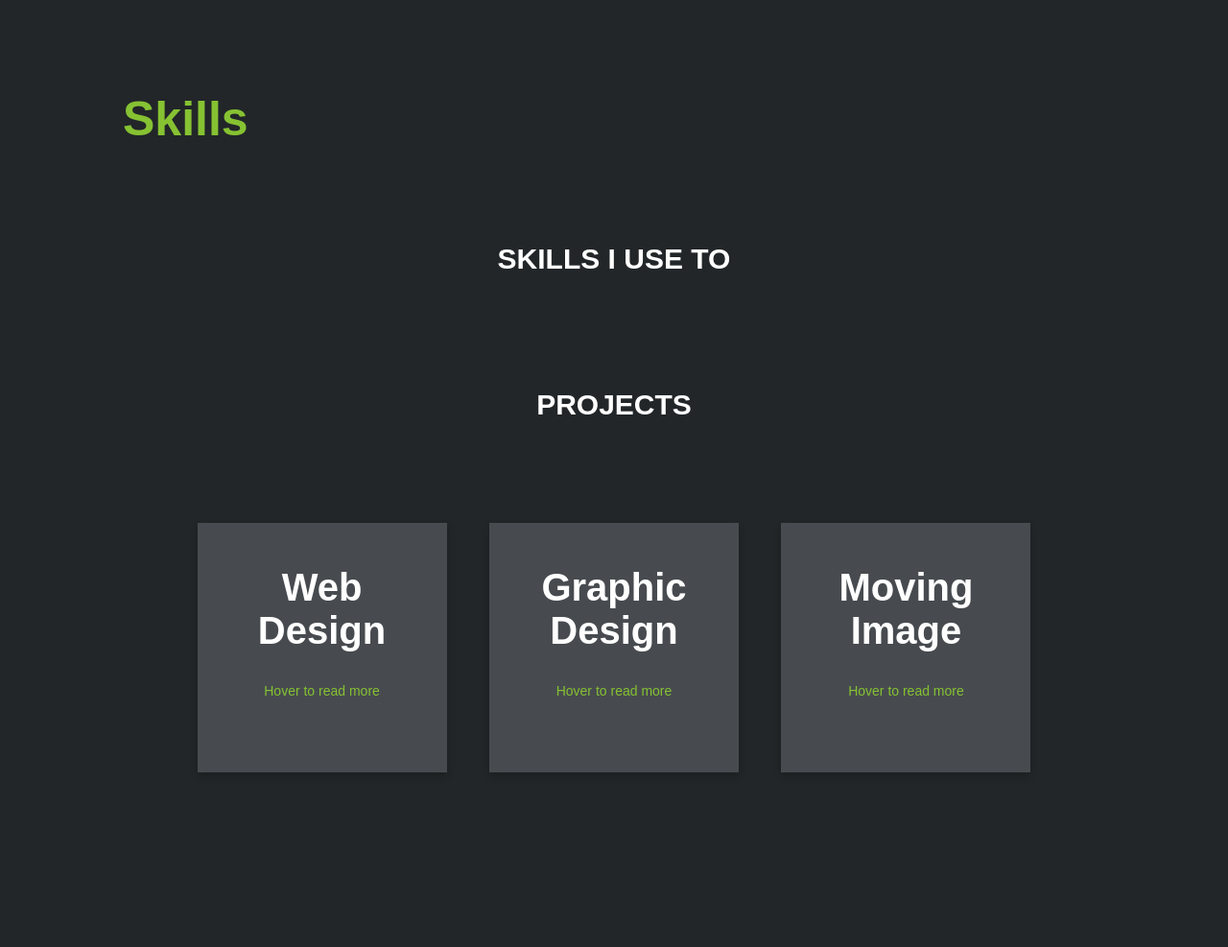
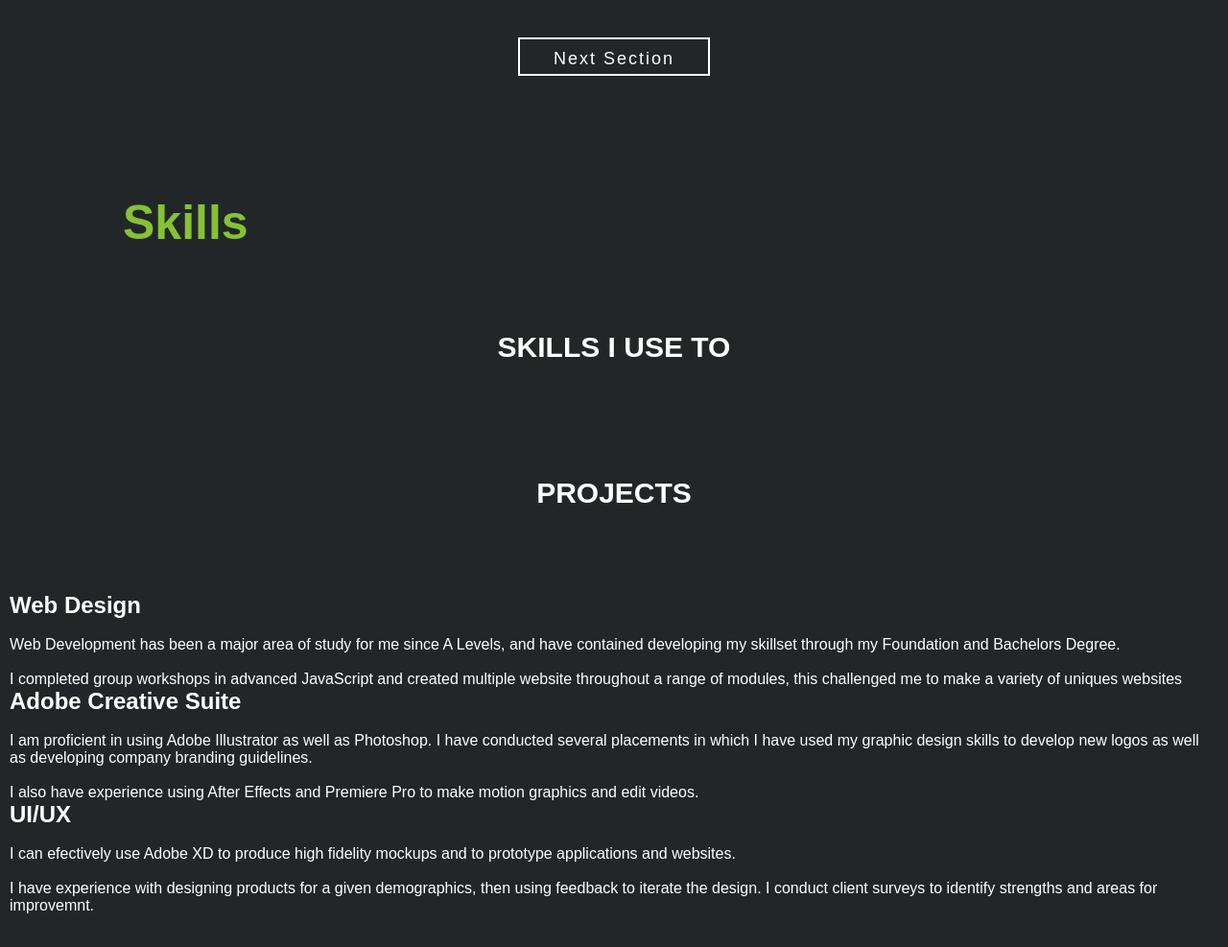
Before and after one commit to dean1485/dean1485.github.io, a plain HTML site: page index.html in a window 1280 px wide. Shown: the part 1688-2675 px from the top of the page at 96% size. Drawn offline with nearby package versions, Linux system fonts and the light colour scheme.

Commit message:
Update index.html

```diff
--- a/index.html
+++ b/index.html
@@ -35,10 +35,12 @@
         </div>
 
         <div id="education">
+
             <div class="container">
-                <div class="col-1">
+                <div>
                     <h1 class="sub">Education</h1>
                     <br><br>
+
                     <p>My name is Dean Martin, I am a graduate of Ulster University and I am ready to begin my career in Web Design. In this section I will highlight the qaulifcations that I feel have best prepared me to take on this role. As well as this I will give examples of relevant experience that has best prepared me for working in this sector.<br><br>Outside of my acedemic qualifications I am constantly seeking new information. I have challenged myself by learning new languages using online courses, these include:<br><br></p>
 
                     <ul>
@@ -48,8 +50,8 @@
                     </ul>
                 </div>
 
-                <div id="col2">
-                <br><br>
+                <div>
+
                     <div class="mytabs">
                         <input type="radio" id="tab1" name="mytabs" checked="checked">
                         <label for="tab1">Bachelors Degree</label>
@@ -84,19 +86,20 @@
                     </div>
 
                 </div>
-            </div>
-        </div>
-        <div class="wrapper">
-            <div id="navbut">
+                           <div id="navbut">
                 <center>
                 <br><br>
                 <a href="#containers"><span>Next Section</span></a>
                 </center>
             </div>
+
+
+        </div>
         </div>
 
+
     </div>
-
+        <br><br><br><br><br><br>
     <div id=containers><h1 class="sub"><br>Skills</h1><br></div>
         <div id="skills">
             <div id=container1>
@@ -113,41 +116,34 @@
             <br>
            </center>
             </div>
-            <div class="containerc">
-                <div class="flip-card">
-                  <div class="flip-card-inner">
-                    <div class="flip-card-front">
-                        <h1><br>Web<br>Design</h1>
-                        <p class="info"><br><br>Hover to read more</p>
-                    </div>
-                    <div class="flip-card-back">
-                        <p>Web Development has been a major area of study for me since A Levels, and have contained developing my skillset through my Foundation and Bachelors Degree. <br><br>I completed group workshops in advanced JavaScript and created multiple website throughout a range of modules,this challenged me to make a variety of uniques websites.</p>
-                    </div>
-                  </div>
-                </div>
-                <div class="flip-card">
-                  <div class="flip-card-inner">
-                    <div class="flip-card-front">
-                        <h1><br>Graphic<br>Design</h1>
-                        <p class="info"><br><br>Hover to read more</p>
-                    </div>
-                    <div class="flip-card-back">
-                        <p>I am profecient in using Adobe Illustrator as well as Photoshop. I have conducted several placements in which I have used my graphic design skills to develop new logos as well as developing company branding guidlines. <br><br>These skills have a high level of applicability to many areas, including web design as I am able to effectivly wireframe and mockup designs.</p><br>
-                    </div>
-                  </div>
-                </div>
-                <div class="flip-card">
-                  <div class="flip-card-inner">
-                    <div class="flip-card-front">
-                        <h1><br>Moving<br>Image</h1>
-                        <p class="info"><br><br>Hover to read more</p>
-                    </div>
-                    <div class="flip-card-back">
-                        <p>I am profecient in using Adobe After Effects to create motion graphics, and I also have experience using adobe Premiere Pro to edit videos. <br><br>I have experience using DSLR cameras to shoot videos, and have conducted freelance work recording live performances.</p>
-                    </div>
-                  </div>
-                </div>
+
+    <div class="card-list">
+
+    <div class="card">
+
+      <header class="card-header">
+        <h2>Web Design</h2><br>
+        <p>Web Development has been a major area of study for me since A Levels, and have contained developing my skillset through my Foundation and Bachelors Degree. <br><br>I completed group workshops in advanced JavaScript and created multiple website throughout a range of modules, this challenged me to make a variety of uniques websites</p>
+      </header>
+    </div>
+
+    <div class="card">
+      <header class="card-header">
+        <h2>Adobe Creative Suite</h2><br>
+        <p>I am proficient in using Adobe Illustrator as well as Photoshop. I have conducted several placements in which I have used my graphic design skills to develop new logos as well as developing company branding guidelines. <br><br> I also have experience using After Effects and Premiere Pro to make motion graphics and edit videos.</p>
+      </header>
+    </div>
+
+    <div class="card">
+      <header class="card-header">
+        <h2>UI/UX</h2><br>
+        <p>I can efectively use Adobe XD to produce high fidelity mockups and to prototype applications and websites.<br><br>I have experience with designing products for a given demographics, then using feedback to iterate the design. I conduct client surveys to identify strengths and areas for improvemnt.</p>
+      </header>
+    </div>
+
             </div>
+
+
         </div>
 
         <div id="experience">
```
